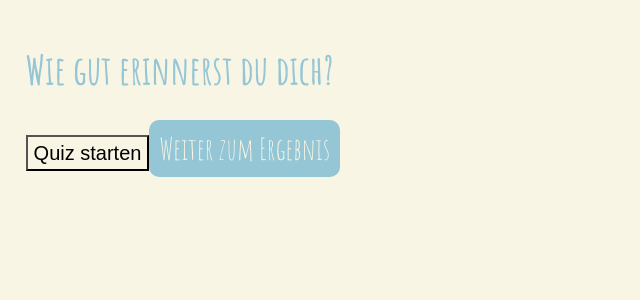
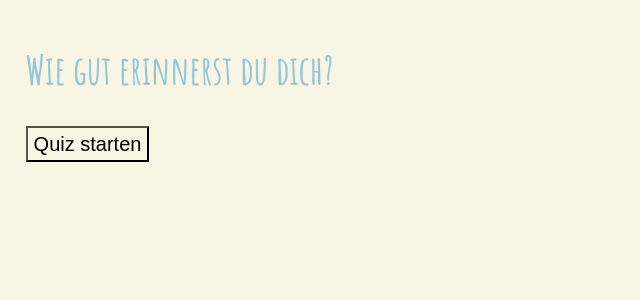
Before and after one commit to tatjanafichtner/capstone-fast-reading-app, a Next.js app: page /questions in a window 1280 px wide. Shown: the top 300 px of the page, without its empty margins (0-640 px from the left). Built offline with nearby package versions, Linux system fonts and the light colour scheme.

Commit message:
fix display length of question array

```diff
--- a/pages/questions.tsx
+++ b/pages/questions.tsx
@@ -28,7 +28,10 @@ export type QuizInputProps = {
   incorrect_answers: string[];
 };
 
+//specifies the array of questions and randomized answers of every started Quiz
 type Question = QuizInputProps & { answers: string[] };
+
+// tried to specify the score value. Didn't work.
 type Score = {
   score: number;
   setScore: (score: number) => void;
@@ -56,7 +59,11 @@ export type QuestionCard = {
 ##################
 */
 
-export const TOTAL_QUESTIONS = quiz.length; // don't know why I need to use capital letters here?
+/*
+_____________
+Preparations
+_____________
+*/
 
 export const randomizedAnswers = (
   correct_answer: string,
@@ -72,6 +79,8 @@ _____________________________
 */
 
 const QuizPage = () => {
+  const TOTAL_QUESTIONS = quiz.length; // Delete overall
+
   /*
   _____________
   Hooks needed
@@ -152,12 +161,12 @@ const QuizPage = () => {
   */
   const renderedCards = questions.map(
     //habe type QuestionCard definiert, kann ihn hier nicht einbinden?
-    ({ cardNumber, question, TOTAL_QUESTIONS, answers, score }) => {
+    ({ cardNumber, question, answers }) => {
       return (
         <QuestionCard
           key={cardNumber}
           cardNumber={cardNumber}
-          totalQuestions={TOTAL_QUESTIONS}
+          totalQuestions={questions.length}
           question={question}
           answers={answers}
           // userScore={score}      // Wie bekomme ich den User Score??
@@ -193,11 +202,13 @@ const QuizPage = () => {
         <button onClick={showNextQuestion}>Nächste Frage</button>
       ) : null}
 
-      <LinkedButton
-        id="Frageseiten-Button"
-        buttonUrl="result"
-        content="Weiter zum Ergebnis"
-      />
+      {gameOver && userAnswers.length !== 0 ? (
+        <LinkedButton
+          id="Frageseiten-Button"
+          buttonUrl="result"
+          content="Weiter zum Ergebnis"
+        />
+      ) : null}
     </>
   );
 };
```
